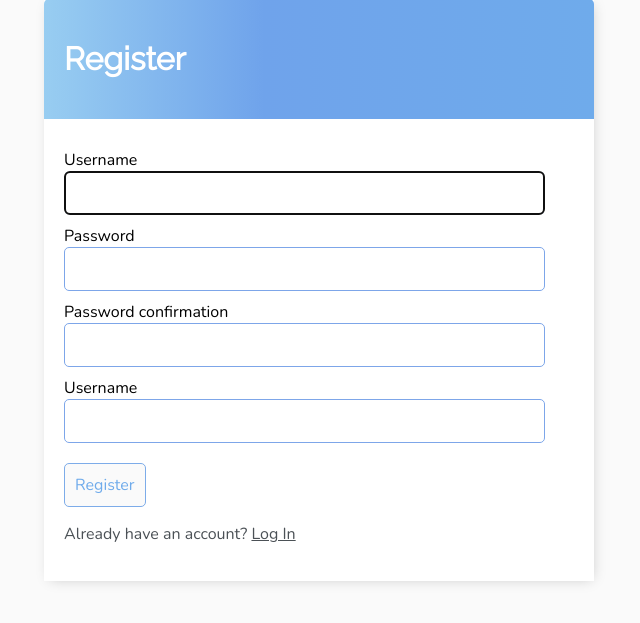
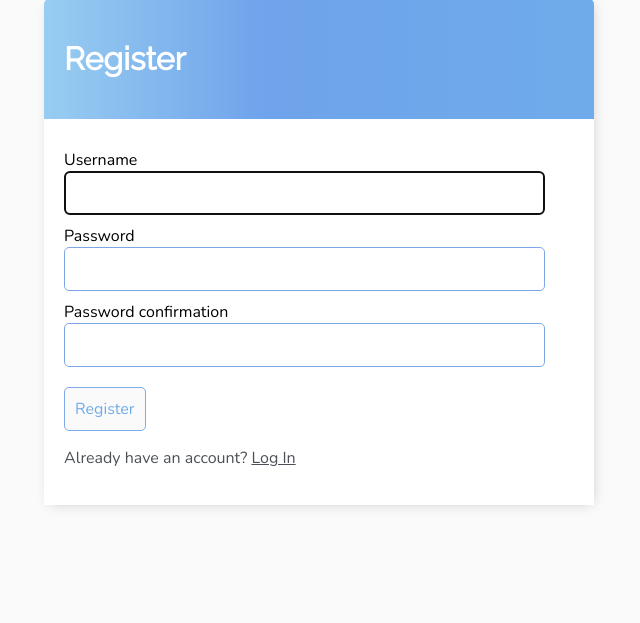
Before and after one commit to ashwu11/watchlist, a Django app: page /register/ in a window 1280 px wide. Shown: the part 59-682 px from the top of the page, without its empty margins (321-961 px from the left). Run offline with Django 4.2, Linux system fonts and the light colour scheme.

Commit message:
Fixed visibility elements

```diff
--- a/main/templates/main/movie_form.html
+++ b/main/templates/main/movie_form.html
@@ -9,7 +9,7 @@
     <form method="POST" action="">
         {% csrf_token %} <!-- protects from attacks -->
         {{form.as_p}}
-        <input class="button" type="submit" value="Submit">
+        <input class="button" type="submit" value="Save">
     </form>
 </div>
 
--- a/main/templates/main/movie_list.html
+++ b/main/templates/main/movie_list.html
@@ -46,7 +46,6 @@
     </div>
 
     {% empty %}
-        <h3>No items in list</h3>
     {% endfor %}
 </div>
 
--- a/main/templates/main/register.html
+++ b/main/templates/main/register.html
@@ -17,8 +17,6 @@
         <label>{{form.password2.label}}</label>
         {{form.password2}}
 
-        <label>{{form.username.label}}</label>
-        {{form.username}}
         <input style="margin-top: 20px;" class="button" type="submit" value="Register">
     </form>
 
```
Also changed, not shown: db.sqlite3.
